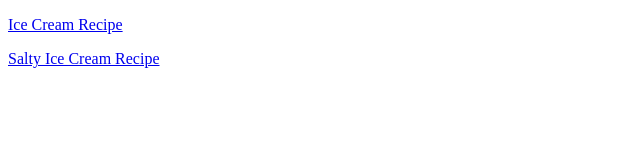
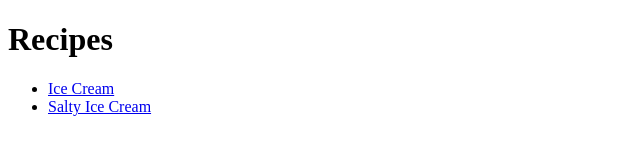
Before and after one commit to robertwneal2/odin-recipes, a plain HTML site: page odin-recipes/index.html in a window 1280 px wide. Shown: the whole page, without its empty margins (0-640 px from the left). Drawn offline with Linux system fonts and the light colour scheme.

Commit message:
Update index to include list of recipes

```diff
--- a/odin-recipes/index.html
+++ b/odin-recipes/index.html
@@ -7,7 +7,10 @@
     <title>Recipes</title>
 </head>
 <body>
-    <p><a href="recipes/ice-cream.html">Ice Cream Recipe</a></p>
-    <p><a href="recipes/salty-ice-cream.html">Salty Ice Cream Recipe</a></p>
+    <h1>Recipes</h1>
+    <ul>
+        <li><a href="recipes/ice-cream.html">Ice Cream</a></li>
+        <li><a href="recipes/salty-ice-cream.html">Salty Ice Cream</a></li>
+    </ul>
 </body>
 </html>
```
